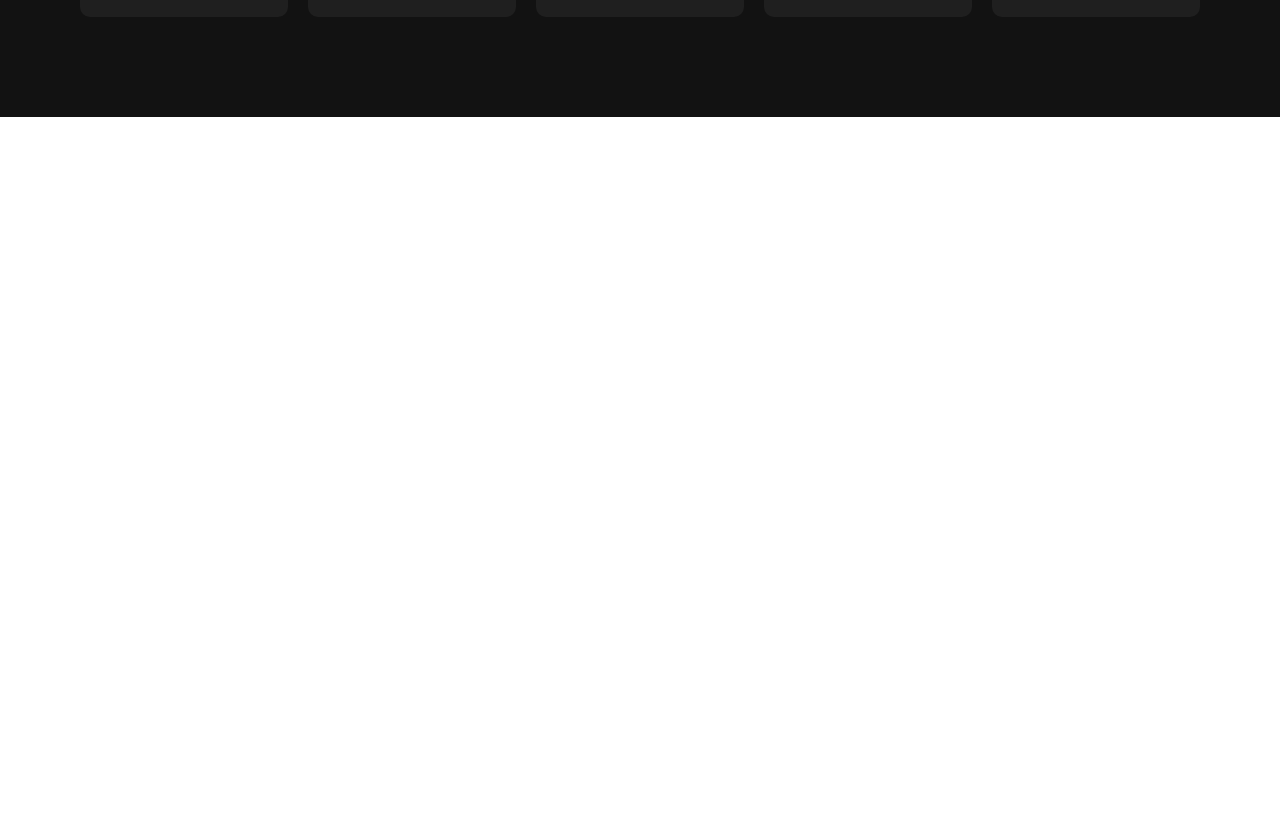
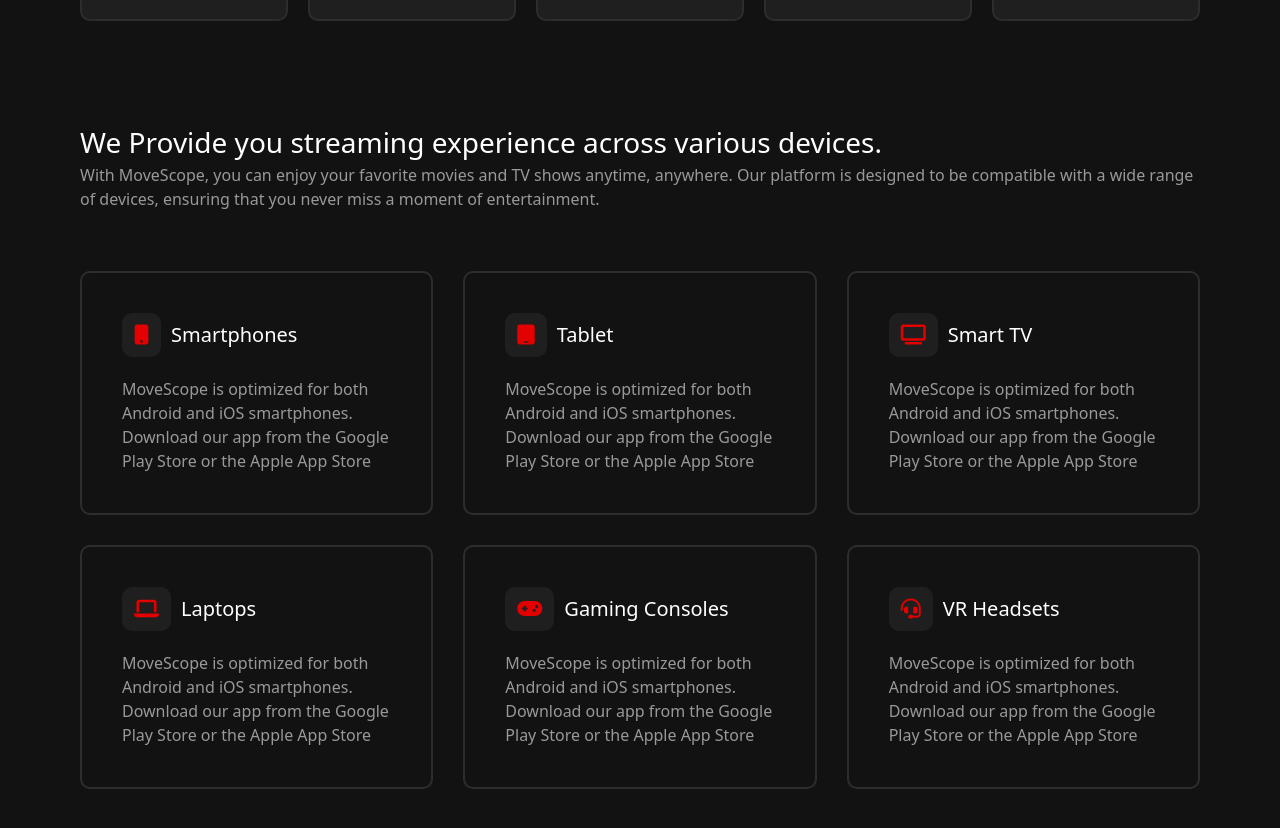
Before and after one commit to nancyemadd0099-collab/Movie-Scope, a React (Vite) app: page / in a window 1280 px wide. Shown: the part 1340-2168 px from the top of the page. Before the commit the page ends 1457 px from the top, so only its background shows below. Built offline with nearby package versions, Linux system fonts and the light colour scheme; no server answers.

Commit message:
add device support section

```diff
--- a/src/components/GenreCard.css
+++ b/src/components/GenreCard.css
@@ -6,6 +6,7 @@
     background-color: var(--background-card-black);
     padding: 24px;
     transition: 0.3s ease;
+    border: 2px solid var(--border-card-black);
 }
 
 .genre-card:hover {
--- a/src/components/Home.css
+++ b/src/components/Home.css
@@ -1,12 +1,14 @@
 .Home-section {
     background-color: var(--color-page);
+    height: 300vh;
+    padding: 0 var(--padding-desktop);
 }
 
-.categories{
+.categories-section{
     display: flex;
     flex-direction: column;
     gap: 60px;
-    padding: 100px var(--padding-desktop);
+    padding: 100px 0;
 }
 
 .categories-header p:nth-of-type(1){
@@ -18,11 +20,8 @@
     color: var(--color-paragraph);
 }
 
-.categories-section {
+.categories-grid {
     width: 100%;
-}
-
-.categories-grid {
     display: grid;
     grid-template-columns: repeat(5, 1fr);
     gap: 20px;
--- a/src/components/Home.jsx
+++ b/src/components/Home.jsx
@@ -1,19 +1,17 @@
 import './Home.css'
 import GenreCard from './GenreCard'
+import DeviceSupport from './homeContent/DeviceSupport';
 
 function Home() {
 
     return (
         <>
             <section className='Home-section'>
-
-                <div className="categories">
+                <div className="categories-section">
                     <div className="categories-header">
                         <p>Explore our wide variety of categories</p>
                         <p>Whether you're looking for a comedy to make you laugh, a drama to make you think, or a documentary to learn something new</p>
                     </div>
-
-                    <div className="categories-section">
                     <div className="categories-grid">
                         <GenreCard title="Action" genreId={28} />
                         <GenreCard title="Adventure" genreId={12} />
@@ -22,10 +20,10 @@
                         <GenreCard title="Horror" genreId={27} />
                     </div>
                 </div>
+
+                <div className="device-support-section">
+                    <DeviceSupport />
                 </div>
-
-
-
             </section>
         </>
     )
--- /dev/null
+++ b/src/components/homeContent/DeviceSupport.css
@@ -0,0 +1,51 @@
+.device-support {
+    display: flex;
+    flex-direction: column;
+    gap: 60px;
+}
+
+.device-support-header p:nth-of-type(1) {
+    font-size: 28px;
+    color: var(--color-text);
+}
+
+.device-support-header p:nth-of-type(2) {
+    font-size: var(--normal-font-size);
+    color: var(--color-paragraph);
+}
+
+.device-support-cards {
+    display: grid;
+    grid-template-columns: repeat(3, 1fr);
+    gap: 30px;
+}
+
+.device-card {
+    display: flex;
+    flex-direction: column;
+    gap: 20px;
+    border: 2px solid var(--border-card-black);
+    padding: 40px;
+    border-radius: var(--radius-btn);
+    background:
+        radial-gradient(circle at top right, #e5000021, transparent 35%),
+        linear-gradient(to right, #0F0F0F 100%);
+}
+
+.device-card p:nth-of-type(1) {
+    font-size: 20px;
+    color: var(--color-text);
+}
+
+.device-card p:nth-of-type(1) i {
+    color: var(--color-main-red);
+    background-color: var(--background-card-black);
+    padding: 12px;
+    border-radius: var(--radius-btn);
+    margin-right: 10px;
+}
+
+.device-card p:nth-of-type(2) {
+    font-size: var(--normal-font-size);
+    color: var(--color-paragraph);
+}
--- /dev/null
+++ b/src/components/homeContent/DeviceSupport.jsx
@@ -0,0 +1,42 @@
+import './DeviceSupport.css'
+
+function DeviceSupport() {
+
+    return (
+        <div className="device-support">
+            <div className="device-support-header">
+                <p>We Provide you streaming experience across various devices.</p>
+                <p>With MoveScope, you can enjoy your favorite movies and TV shows anytime, anywhere. Our platform is designed to be compatible with a wide range of devices, ensuring that you never miss a moment of entertainment.</p>
+            </div>
+
+            <div className="device-support-cards">
+                <div className="device-card">
+                    <p><i class="fa-solid fa-mobile-button"></i>Smartphones</p>
+                    <p>MoveScope is optimized for both Android and iOS smartphones. Download our app from the Google Play Store or the Apple App Store</p>
+                </div>
+                <div className="device-card">
+                    <p><i class="fa-solid fa-tablet"></i>Tablet</p>
+                    <p>MoveScope is optimized for both Android and iOS smartphones. Download our app from the Google Play Store or the Apple App Store</p>
+                </div>
+                <div className="device-card">
+                    <p><i class="fa-solid fa-tv"></i>Smart TV</p>
+                    <p>MoveScope is optimized for both Android and iOS smartphones. Download our app from the Google Play Store or the Apple App Store</p>
+                </div>
+                <div className="device-card">
+                    <p><i class="fa-solid fa-laptop"></i>Laptops</p>
+                    <p>MoveScope is optimized for both Android and iOS smartphones. Download our app from the Google Play Store or the Apple App Store</p>
+                </div>
+                <div className="device-card">
+                    <p><i class="fa-solid fa-gamepad"></i>Gaming Consoles</p>
+                    <p>MoveScope is optimized for both Android and iOS smartphones. Download our app from the Google Play Store or the Apple App Store</p>
+                </div>
+                <div className="device-card">
+                    <p><i class="fa-solid fa-headset"></i>VR Headsets </p>
+                    <p>MoveScope is optimized for both Android and iOS smartphones. Download our app from the Google Play Store or the Apple App Store</p>
+                </div>
+            </div>
+        </div>
+    )
+}
+
+export default DeviceSupport;
--- a/src/index.css
+++ b/src/index.css
@@ -9,6 +9,8 @@
     --background-card-black: rgb(31, 31, 31);
     --background-btn-card: #141414;
     --background-btn-black: #0F0F0F;
+
+    --border-card-black: rgb(45, 45, 45);
 
     --radius-btn: 10px;
 
```
Lines whose indentation alone changed are shown as unchanged.
